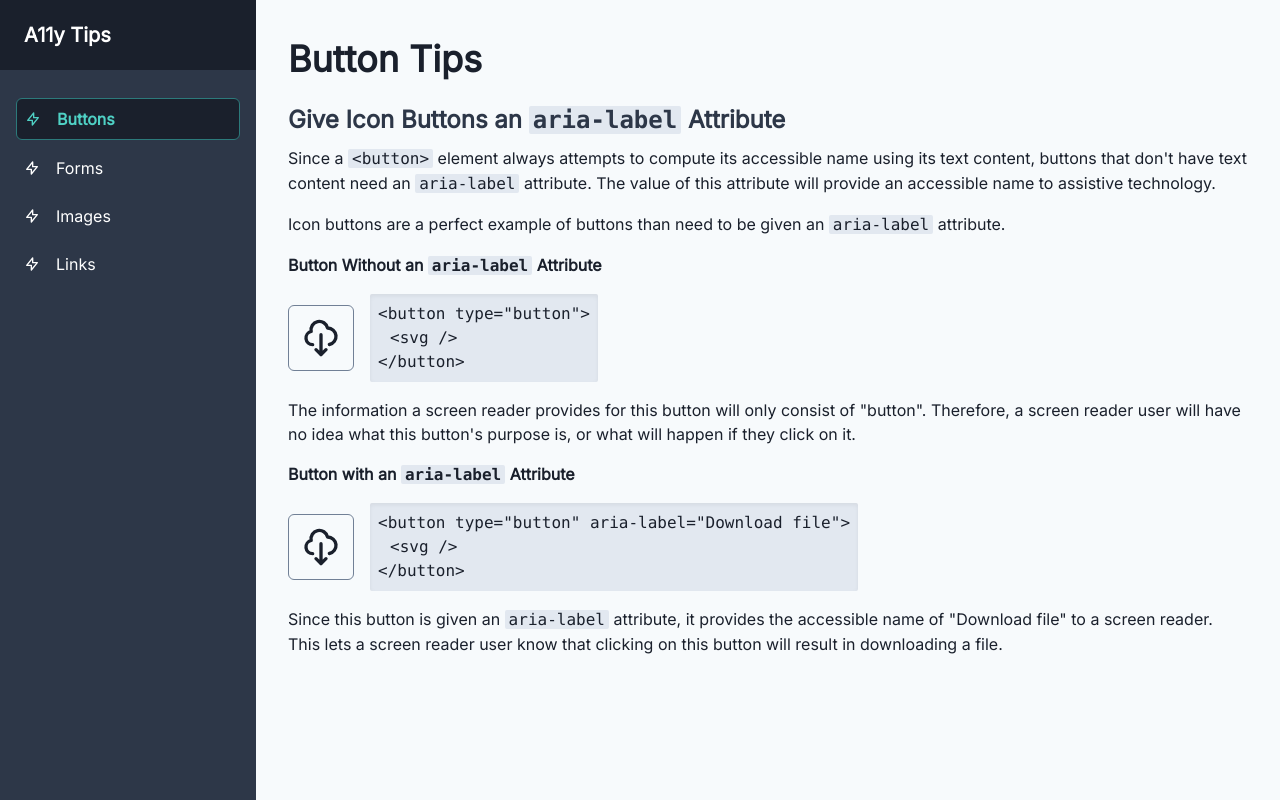
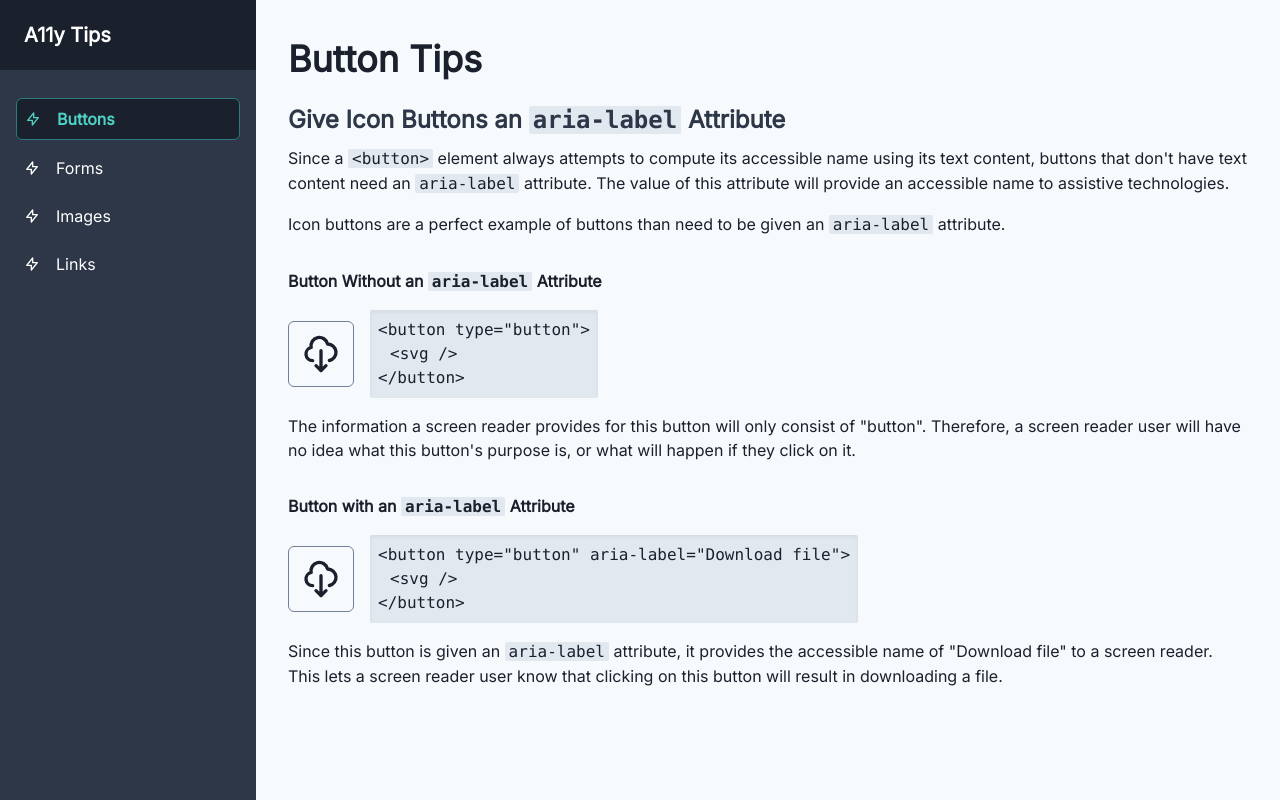
Before and after one commit to movntains/accessibility-reference, a Nuxt app: page /buttons in a window 1280 px wide. Built offline with nearby package versions, Linux system fonts and the light colour scheme; what @tailwindcss/custom-forms, @tailwindcss/ui would draw is missing.

Commit message:
Makes small tweaks to IconButtonsSection

```diff
--- a/components/sections/buttons/IconButtonsSection.vue
+++ b/components/sections/buttons/IconButtonsSection.vue
@@ -4,12 +4,12 @@
       Give Icon Buttons an <code>aria-label</code> Attribute
     </h2>
     <p class="mb-4">
-      Since a <code>&lt;button&gt;</code> element always attempts to compute its accessible name using its text content, buttons that don't have text content need an <code>aria-label</code> attribute. The value of this attribute will provide an accessible name to assistive technology.
+      Since a <code>&lt;button&gt;</code> element always attempts to compute its accessible name using its text content, buttons that don't have text content need an <code>aria-label</code> attribute. The value of this attribute will provide an accessible name to assistive technologies.
     </p>
     <p>
       Icon buttons are a perfect example of buttons than need to be given an <code>aria-label</code> attribute.
     </p>
-    <div>
+    <div class="my-8">
       <h3 class="my-4">
         Button Without an <code>aria-label</code> Attribute
       </h3>
```
